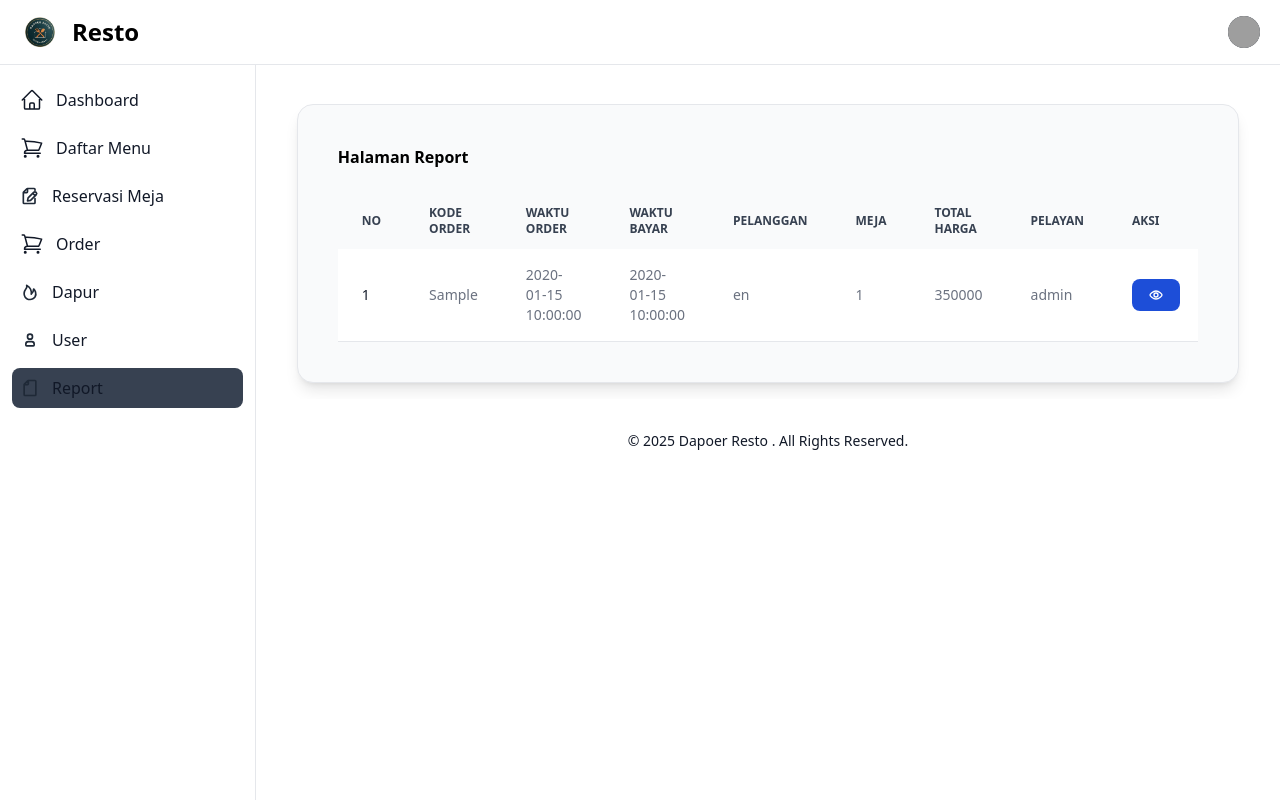
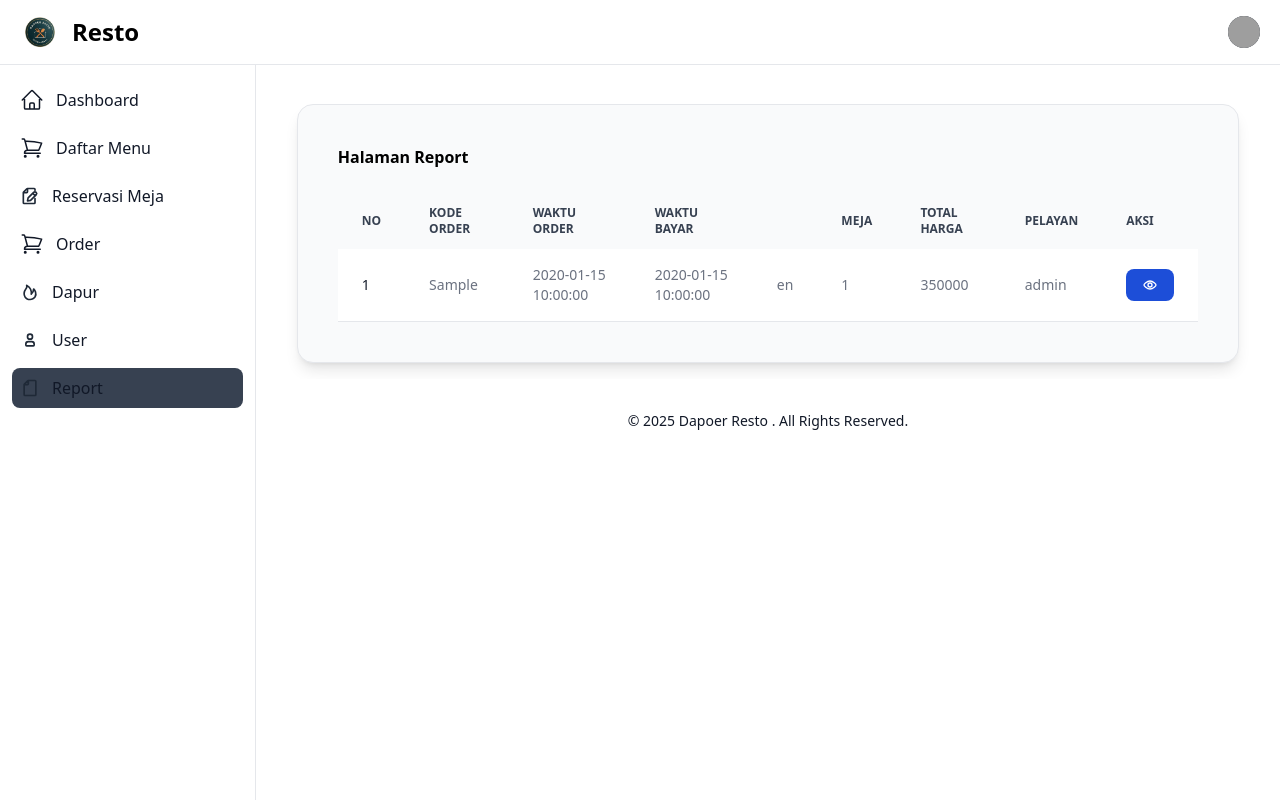
Before and after one commit to rifqyfakhryzain/Tubes-RPL-1, a PHP site: page /report.php in a window 1280 px wide. Run offline with PHP 8.4, Linux system fonts and the light colour scheme; a user stored in the database is signed in; data comes from the database, SQL or seed files in the repository; tables that the repository leaves empty hold one stand-in row (values such as "Sample post"); some libraries are stand-ins or nearby versions; grey boxes are pictures that could not be loaded.

Commit message:
Mengubah tampilan Report

```diff
--- a/report.php
+++ b/report.php
@@ -104,7 +104,7 @@
                                  Waktu Bayar
                               </th>
                               <th scope="col" class="px-6 py-3">
-                                 Pelanggan
+
                               </th>
                               <th scope="col" class="px-6 py-3">
                                  Meja
```
